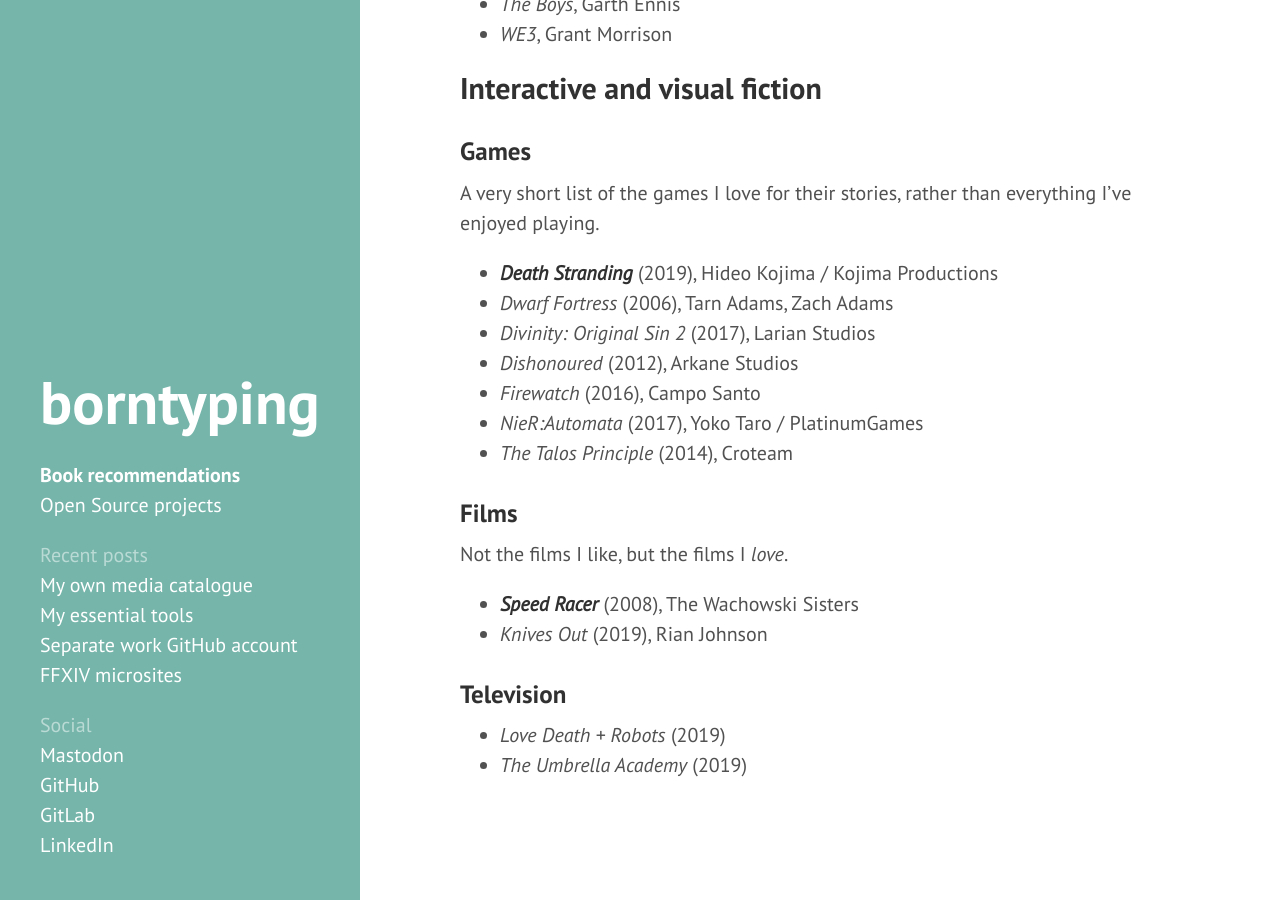
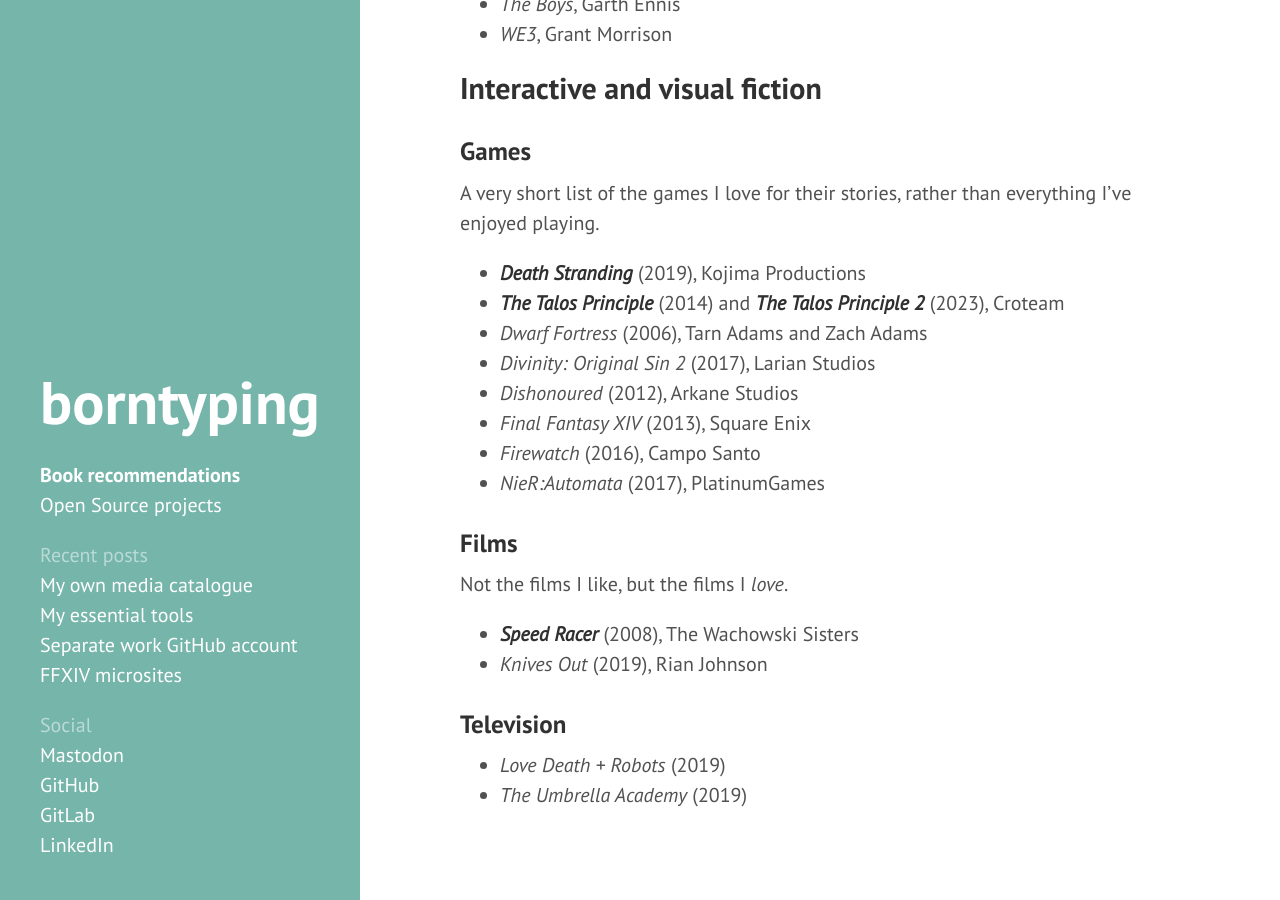
Before and after one commit to borntyping/borntyping.github.io, a Jekyll site: the page built from books.md, in a window 1280 px wide and 900 px high, scrolled down 2520 px. Built offline with Jekyll 4.4.1, drawn with Linux system fonts in a browser that asks for light colours.

Commit message:
Update books.md

```diff
--- a/books.md
+++ b/books.md
@@ -94,13 +94,14 @@
 
 A very short list of the games I love for their stories, rather than everything I've enjoyed playing.
 
-- _**Death Stranding**_ (2019), Hideo Kojima / Kojima Productions
-- _Dwarf Fortress_ (2006), Tarn Adams, Zach Adams
+- _**Death Stranding**_ (2019), Kojima Productions
+- _**The Talos Principle**_ (2014) and _**The Talos Principle 2**_ (2023), Croteam
+- _Dwarf Fortress_ (2006), Tarn Adams and Zach Adams
 - _Divinity: Original Sin 2_ (2017), Larian Studios
 - _Dishonoured_ (2012), Arkane Studios
+- _Final Fantasy XIV_ (2013), Square Enix
 - _Firewatch_ (2016), Campo Santo
-- _NieR:Automata_ (2017),  Yoko Taro / PlatinumGames
-- _The Talos Principle_ (2014), Croteam
+- _NieR:Automata_ (2017), PlatinumGames
 
 ### Films
 
```
